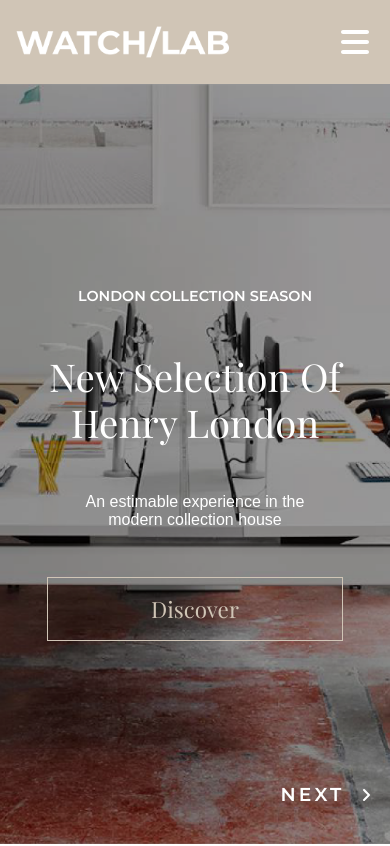
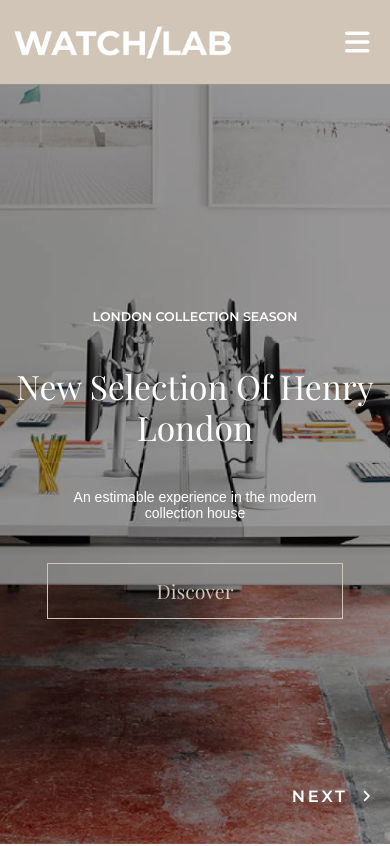
Before and after one commit to amaliacicala/watchlab-replica, a React (Create React App) app: page / in a window 390 px wide. Shown: the top 846 px of the page. Built offline with nearby package versions, Linux system fonts and the light colour scheme.

Commit message:
feat: fix font-size for mobile and tablet screens

```diff
--- a/src/style/App.scss
+++ b/src/style/App.scss
@@ -15,7 +15,11 @@
 html {
     font-size: 16px;
 
-    @media screen and (min-width: 570px) and (max-width: 1499px) {
+    @media screen and (max-width: 1499px) {
+        font-size: 14px;
+    }
+
+    @media screen and (min-width: 570px) and (max-width: 1200px) {
         font-size: 12px;
     }
 }
```
